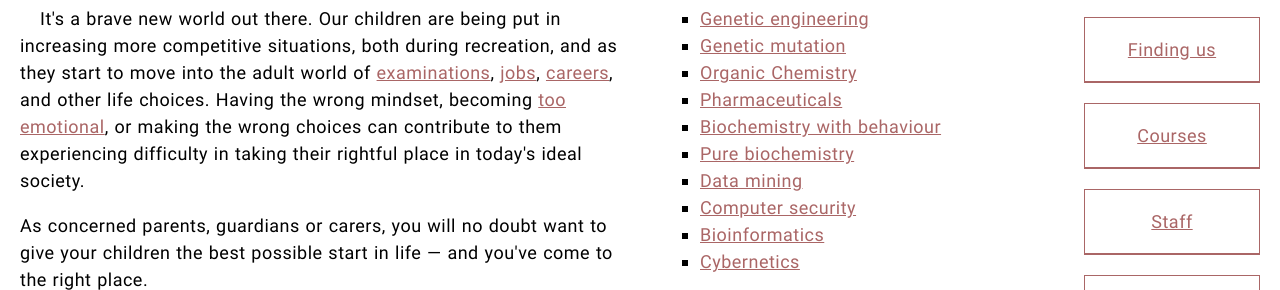
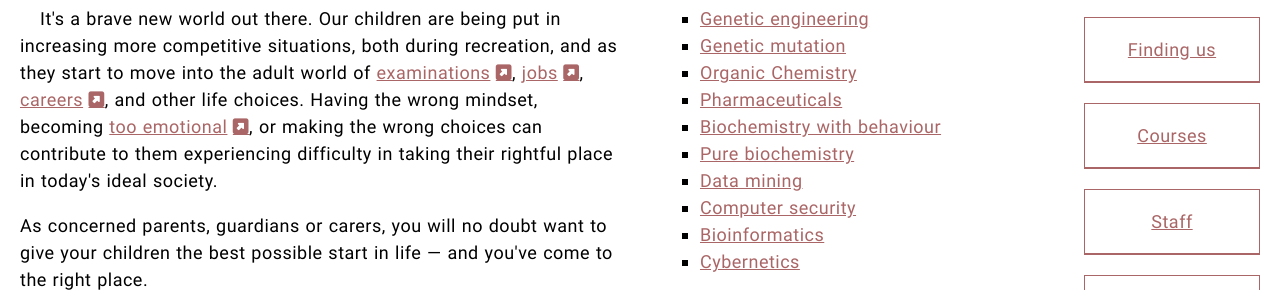
Before and after one commit to jeel105512/comp1054-lab05-200528741, a plain HTML site: page index.html in a window 1280 px wide. Shown: the part 263-553 px from the top of the page. Drawn offline with Linux system fonts and the light colour scheme.

Commit message:
final commit
added icons using pseudo selector ::after to the external links

```diff
--- a/index.html
+++ b/index.html
@@ -4,6 +4,8 @@
     <meta charset="utf-8">
     <meta name="viewport" content="width=device-width">
     <title>St Huxley's Community College</title>
+    <!-- including font awesome CDN for icons -->
+    <link rel="stylesheet" href="https://cdnjs.cloudflare.com/ajax/libs/font-awesome/6.3.0/css/all.min.css">
     <link href="./styles/style.css" type="text/css" rel="stylesheet">
   </head>
   <body>
--- a/styles/style.css
+++ b/styles/style.css
@@ -209,6 +209,13 @@ nav ul li a:active{
 
 /* How to do this part:
    Make it so that external links have the external link icon inserted next to them. */
+   /* reference: https://fontawesome.com/v5/docs/web/advanced/css-pseudo-elements */
+
+section a::after {
+  font-family: "Font Awesome 5 Free"; font-weight: 900; content: "\f360"; /* here \f360 is the unicode for new tab icon */
+  padding-left: 0.3em;
+  text-decoration: none;
+}
 
 /* Lists: */
 ul{
```
